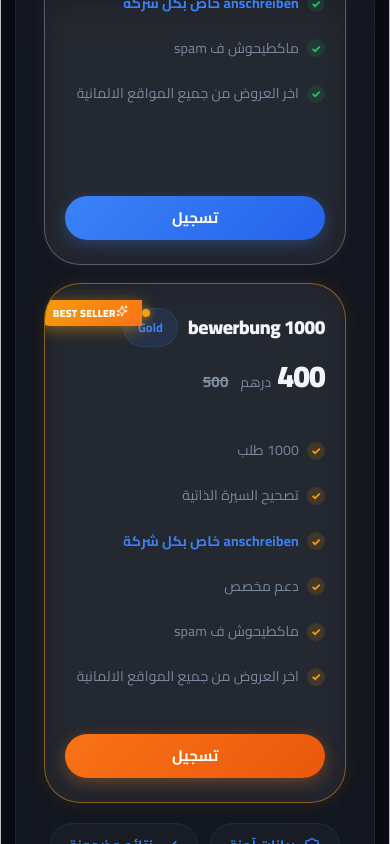
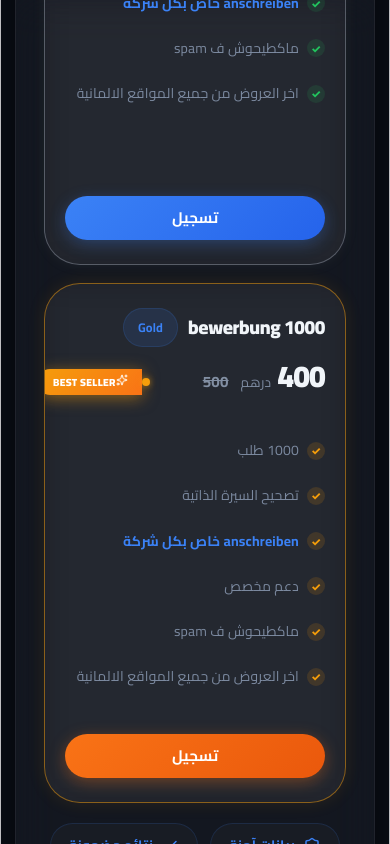
Before and after one commit to ANASS133/formular, a React (Vite) app: page / in a window 390 px wide. Shown: the part 1631-2475 px from the top of the page. Built offline with nearby package versions, Linux system fonts and the light colour scheme.

Commit message:
ribbon-top-85px-below-859px

```diff
--- a/src/styles.css
+++ b/src/styles.css
@@ -2006,6 +2006,10 @@ input, select, button { font: inherit; }
   .pack.popular:hover { transform: translateY(-2px); }
   .pack.popular.pack-selected { transform: translateY(-3px); }
   .popular-ribbon { font-size: 0.65rem; padding: 5px 14px 5px 16px; left: -8px; }
+
+@media (max-width: 859px) {
+  .popular-ribbon { top: 85px; }
+}
   .form-section { padding: 36px 14px; }
   .page-shell { width: 100%; }
   .form-panel { border-radius: 22px; }
```
